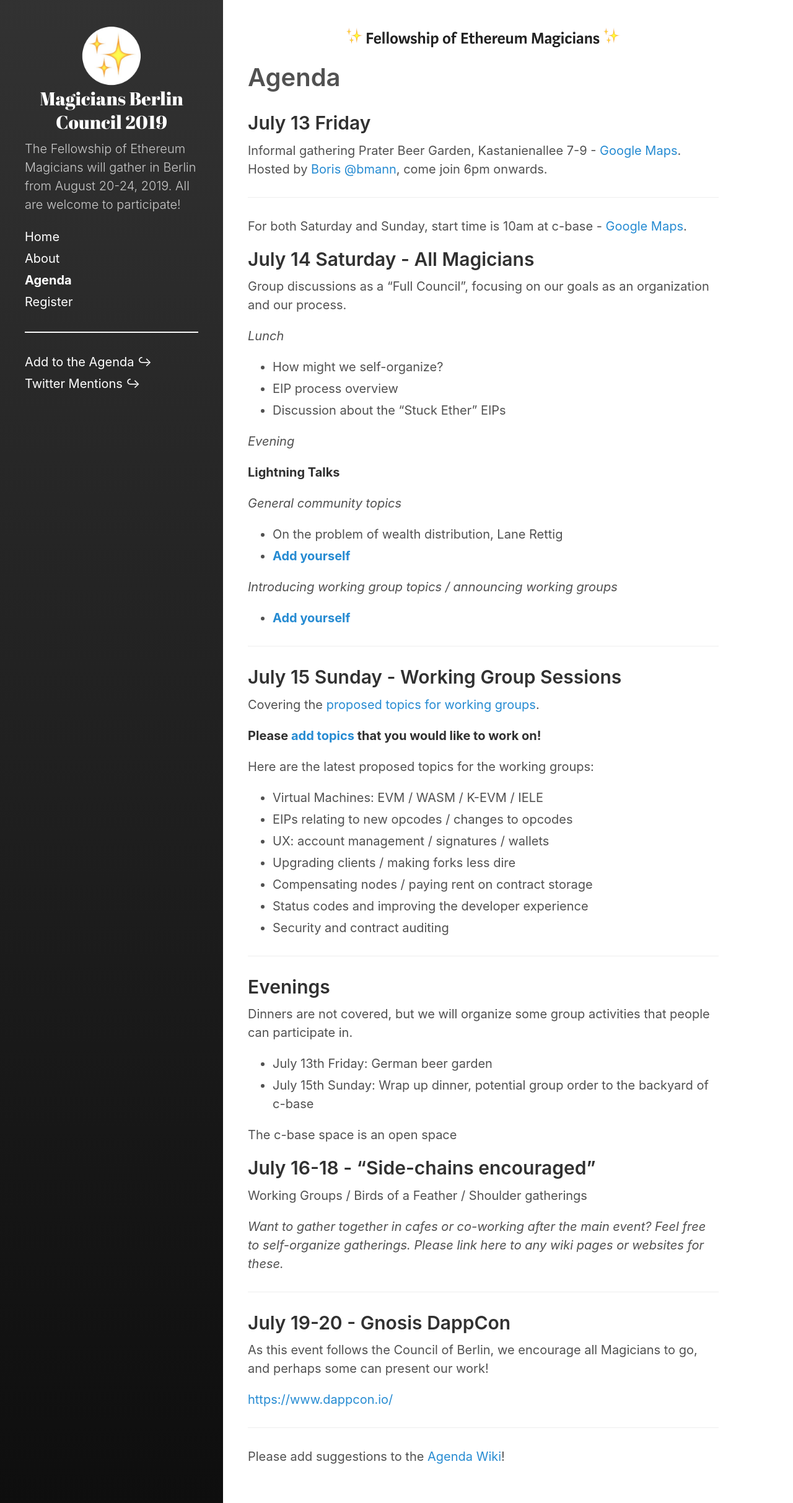
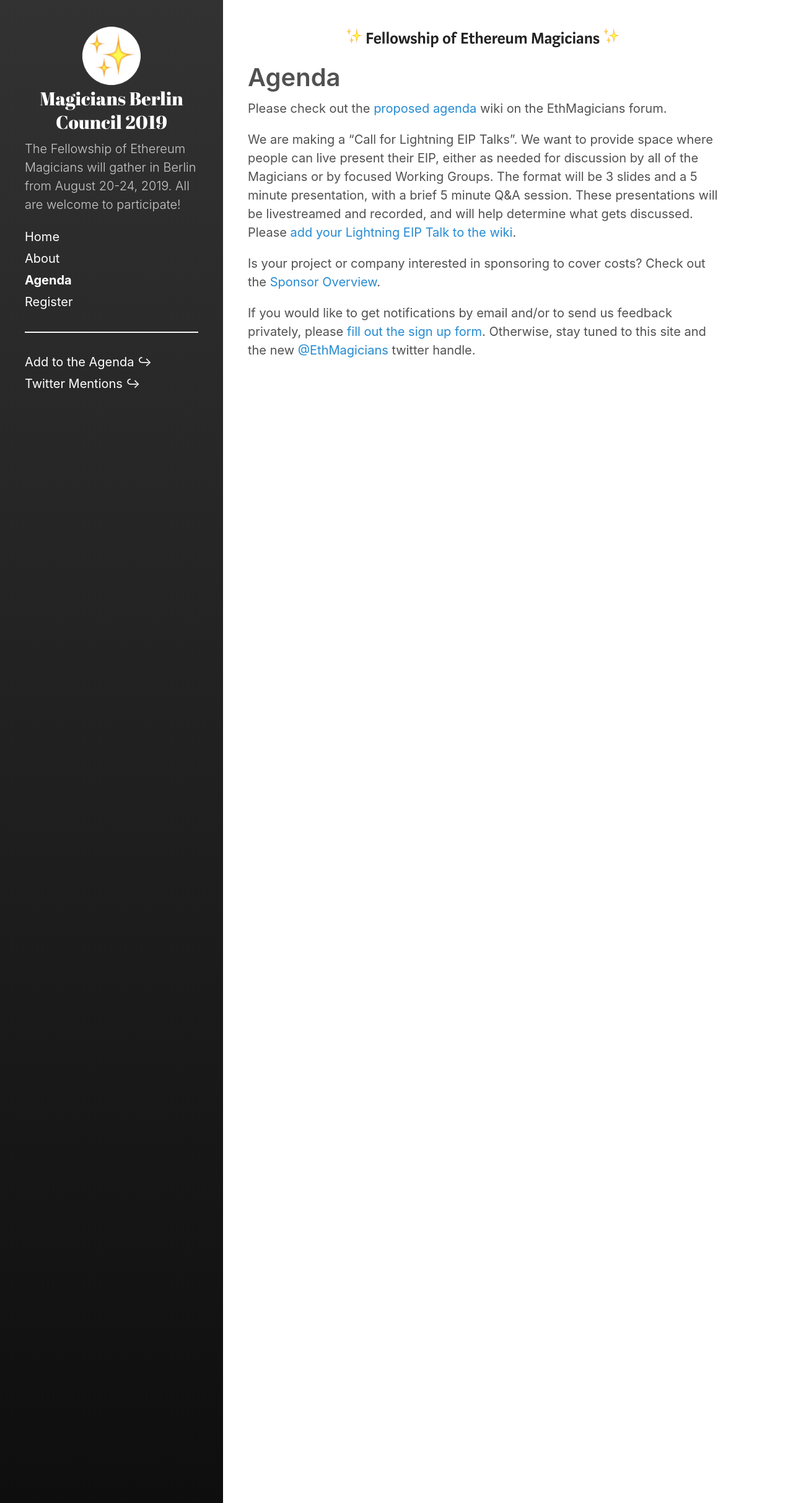
Before and after one commit to ethereum-magicians/berlin-council-2019, a Jekyll site: the page built from docs/agenda.md, in a window 1280 px wide. Shown: the whole page at 62% size. Built offline with Jekyll 4.4.1, drawn with Linux system fonts in a browser that asks for light colours; a file with an impossible date is left out.

Commit message:
Updated agenda & form for 2019

```diff
--- a/docs/agenda.md
+++ b/docs/agenda.md
@@ -4,75 +4,10 @@
 sidebar_link: true
 ---
 
-## July 13 Friday
+Please check out the [proposed agenda](https://ethereum-magicians.org/t/wiki-proposed-agenda-for-the-council-of-berlin-set-for-july-14-15/377) wiki on the EthMagicians forum.
 
-Informal gathering Prater Beer Garden, Kastanienallee 7-9 - [Google Maps](https://goo.gl/maps/RzVGnkm6P4K2). Hosted by [Boris @bmann](https://twitter.com/bmann), come join 6pm onwards.
+We are making a "Call for Lightning EIP Talks". We want to provide space where people can live present their EIP, either as needed for discussion by all of the Magicians or by focused Working Groups. The format will be 3 slides and a 5 minute presentation, with a brief 5 minute Q&A session. These presentations will be livestreamed and recorded, and will help determine what gets discussed. Please [add your Lightning EIP Talk to the wiki](https://ethereum-magicians.org/t/wiki-proposed-agenda-for-the-council-of-berlin-set-for-july-14-15/377).
 
----
+Is your project or company interested in sponsoring to cover costs? Check out the [Sponsor Overview](https://docs.google.com/document/d/1oIErPvt0ElTJFypA5S06eYpAxHaF4Cef7DErWHVOT18/edit?usp=sharing).
 
-For both Saturday and Sunday, start time is 10am at c-base - [Google Maps](https://goo.gl/maps/PrHfPc9Pk2t).
-
-## July 14 Saturday - All Magicians
-
-Group discussions as a "Full Council", focusing on our goals as an organization and our process.
-
-_Lunch_
-
-
-{% include event-topics-council.md %}
-
-
-_Evening_
-
-**Lightning Talks**
-
-_General community topics_
-
-- On the problem of wealth distribution, Lane Rettig
-- **[Add yourself](https://ethereum-magicians.org/t/wiki-proposed-agenda-for-the-council-of-berlin-set-for-july-14-15-updated/377)**
-
-_Introducing working group topics / announcing working groups_
-
-- **[Add yourself](https://ethereum-magicians.org/t/wiki-proposed-agenda-for-the-council-of-berlin-set-for-july-14-15-updated/377)**
-
----
-
-## July 15 Sunday - Working Group Sessions
-
-Covering the [proposed topics for working groups](https://ethereum-magicians.org/t/july-council-proposed-breakdown-of-eips/526).
-
-**Please [add topics](https://ethereum-magicians.org/t/july-council-proposed-topics-and-working-groups/526) that you would like to work on!**
-
-Here are the latest proposed topics for the working groups:
-
-{% include event-topics-wg.md %}
-
-
----
-
-## Evenings
-
-Dinners are not covered, but we will organize some group activities that people can participate in.
-
-- July 13th Friday: German beer garden
-- July 15th Sunday: Wrap up dinner, potential group order to the backyard of c-base
-
-The c-base space is an open space
-
-## July 16-18 - "Side-chains encouraged"
-
-Working Groups / Birds of a Feather / Shoulder gatherings
-
-_Want to gather together in cafes or co-working after the main event? Feel free to self-organize gatherings. Please link here to any wiki pages or websites for these._
-
----
-
-##  July 19-20 - Gnosis DappCon
-
-As this event follows the Council of Berlin, we encourage all Magicians to go, and perhaps some can present our work!
-
-[https://www.dappcon.io/](https://www.dappcon.io/)
-
----
-
-Please add suggestions to the [Agenda Wiki](https://ethereum-magicians.org/t/wiki-proposed-agenda-for-the-council-of-berlin-set-for-july-14-15-updated/377)!
+If you would like to get notifications by email and/or to send us feedback privately, please  [fill out the sign up form](https://forms.gle/ndZLgjYszPFQLRsA8). Otherwise, stay tuned to this site and the new [@EthMagicians](https://twitter.com/EthMagicians) twitter handle.
```
Also changed, not shown: docs/2019-07-26-agenda-lightning-eips-sponsors.md (deleted, +0 -13 lines), docs/2019-26-7registration-form.md (deleted, +0 -11 lines), docs/register.md (+2 -2 lines), docs/_posts/2019-07-26-magicians-meetings.md (renamed from docs/_posts/2019-26-7-magicians-meetings.md).
